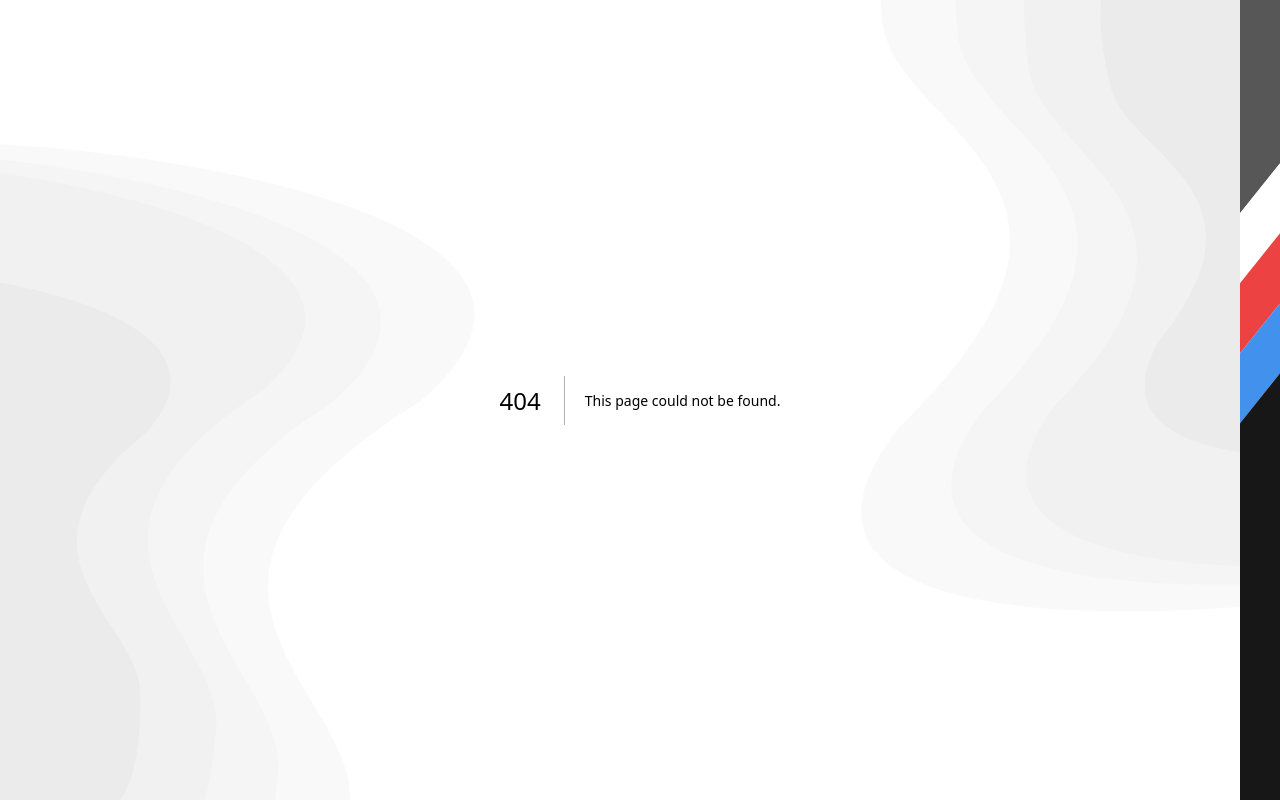
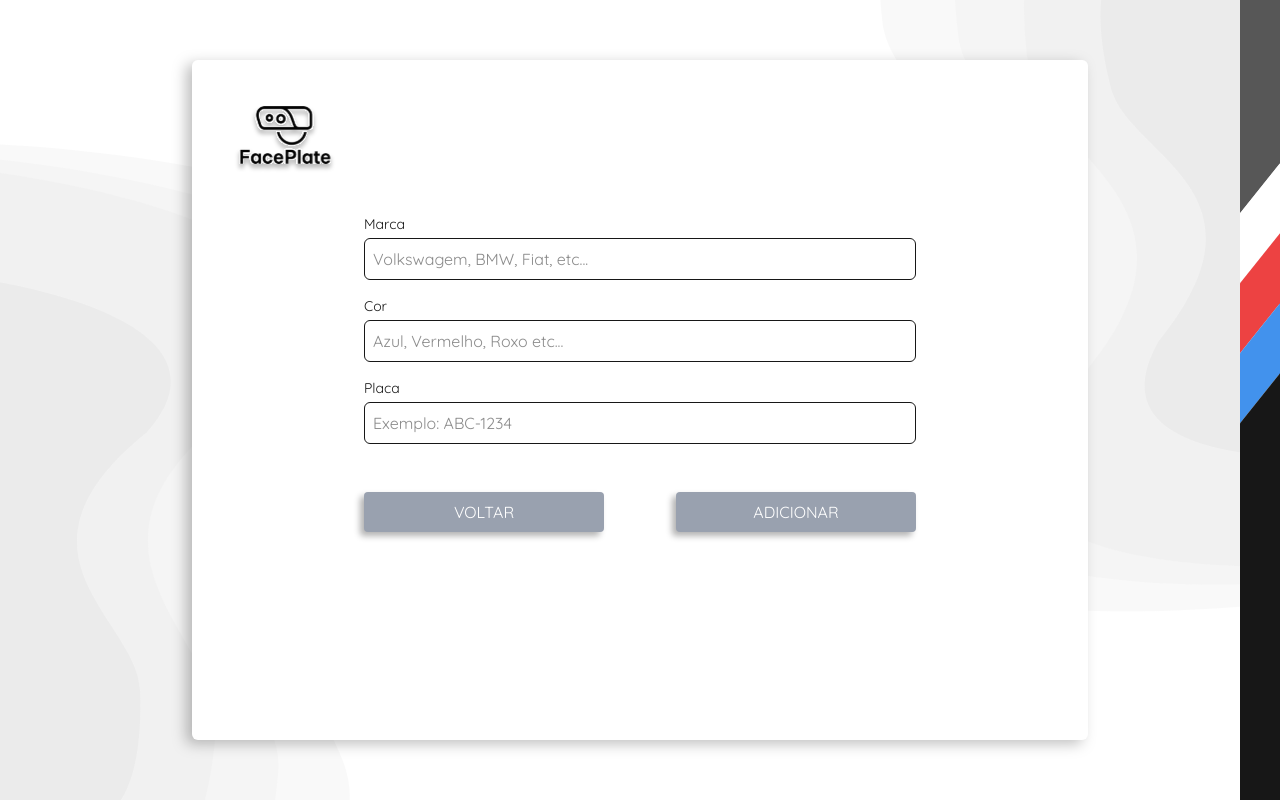
Before and after one commit to sjvinicius/prjfaceplate, a Next.js app: page /addcar in a window 1280 px wide. Before the commit this address had no page. Built offline with nearby package versions, Linux system fonts and the light colour scheme.

Commit message:
enhancement: add car screen

```diff
--- /dev/null
+++ b/app/addcar/page.tsx
@@ -0,0 +1,59 @@
+"use client"
+
+export default function addcar() {
+
+  return (
+
+    <div className="flex flex-col items-center h-screen py-5 px-3">
+      <div
+        className="w-[70vw] my-auto flex flex-col h-[85vh] rounded-md px-[10vh] py-[3vh] bg-[var(--background)]"
+        style={{
+          filter: "drop-shadow(-6px 4px 6.8px rgba(0, 0, 0, 0.25))",
+        }}
+      >
+
+        <div className="flex  items-start mb-5 -mx-[10vh]">
+          <img src="/logo.svg" className="h-auto w-auto ml-5" alt="Logo FacePlate" />
+        </div>
+
+        <div className="flex flex-col gap-4 w-full items-center">
+
+          <div className="flex flex-col w-3/4">
+            <label className="mb-1 text-sm">Marca</label>
+            <input type="text" placeholder="Volkswagem, BMW, Fiat, etc..." className="border rounded-md p-2 w-full" />
+          </div>
+          <div className="flex flex-col w-3/4">
+            <label className="mb-1 text-sm">Cor</label>
+            <input type="text" placeholder="Azul, Vermelho, Roxo etc..." className="border rounded-md p-2 w-full" />
+          </div>
+          <div className="flex flex-col w-3/4">
+            <label className="mb-1 text-sm">Placa</label>
+            <input type="text" placeholder="Exemplo: ABC-1234" className="border rounded-md p-2 w-full" />
+          </div>
+
+
+          <div className="flex justify-between w-3/4 mt-8">
+            <button className="bg-gray-400 text-white px-4 py-2 rounded shadow-2xl w-60" style={{
+              boxShadow: "-4px 4px 6px rgba(0, 0, 0, 0.3)", // sombra suave à esquerda e embaixo
+            }}>
+              VOLTAR
+            </button>
+            <button className="bg-gray-400 text-white px-4 py-2 rounded shadow-2xl w-60" style={{
+              boxShadow: "-4px 4px 6px rgba(0, 0, 0, 0.3)", // sombra suave à esquerda e embaixo
+            }}>
+              ADICIONAR
+            </button>
+          </div>
+        </div>
+
+      </div>
+    </div>
+
+
+
+  )
+
+
+
+
+}
```
